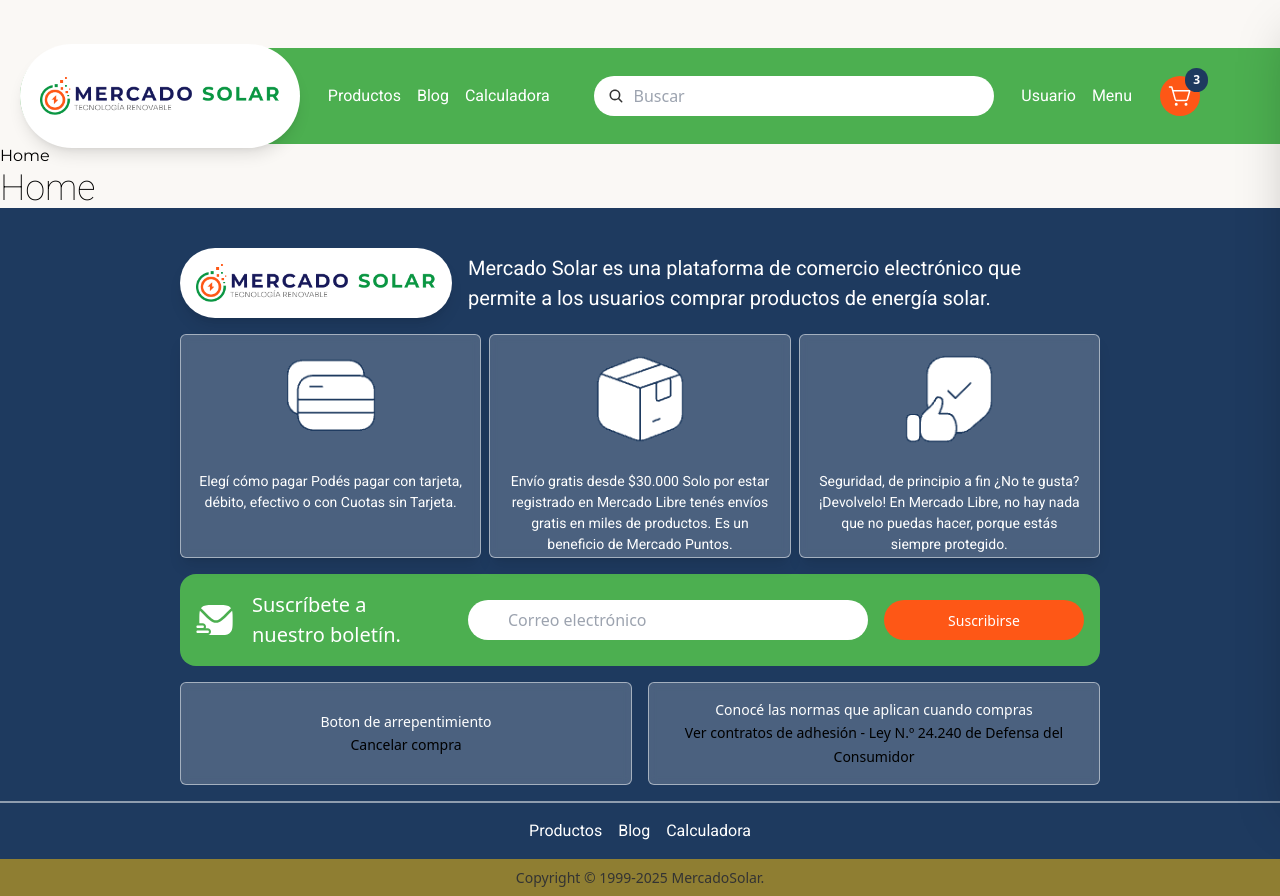
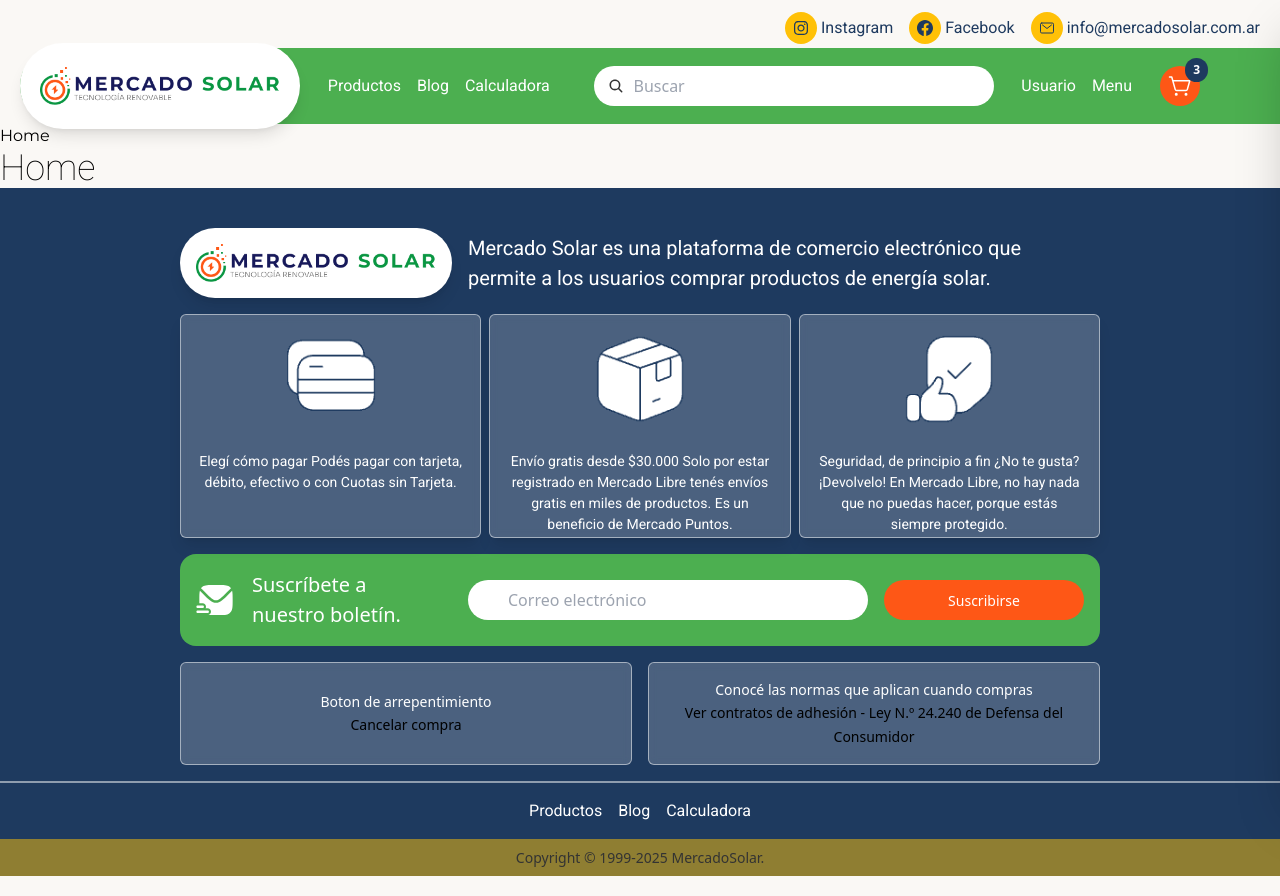
Before and after one commit to madezdev/app-ecommerce-fe, a Next.js app: page / in a window 1280 px wide. Built offline with nearby package versions, Linux system fonts and the light colour scheme.

Commit message:
Agregar componente TopInformation y ajustar estilos en el layout y el menú superior

```diff
--- a/src/app/(main page)/layout.tsx
+++ b/src/app/(main page)/layout.tsx
@@ -1,5 +1,6 @@
 import { Footer } from '@/components/ui/footer/footer'
 import { Sidebar } from '@/components/ui/sidebar/sidebar'
+import { TopInformation } from '@/components/ui/top-information/topInformation'
 import { TopMenu } from '@/components/ui/top-menu/topMenu'
 
 export default function Layout ({
@@ -8,10 +9,13 @@
  children: React.ReactNode;
 }) {
   return (
-    <main className='min-h-screen overflow-x-hidden flex flex-col justify-between'>
+    <main className='relative min-h-screen overflow-x-hidden flex flex-col justify-between'>
+      <TopInformation />
       <TopMenu />
       <Sidebar />
-      {children}
+      <section className='flex-1'>
+        {children}
+      </section>
       <Footer />
     </main>
   )
--- a/src/components/ui/logo/logo.tsx
+++ b/src/components/ui/logo/logo.tsx
@@ -5,7 +5,7 @@
 export const Logo = () => {
   return (
     <Link href='/'
-      className='flex justify-center items-center w-[50px] h-[50px] lg:w-[280px] lg:h-[104px] ml-4 lg:ml-0 bg-nwhite rounded-full shadow-lg'>
+      className='flex justify-center items-center w-[50px] h-[50px] lg:w-[280px] lg:h-[86px] ml-4 lg:ml-0 bg-nwhite rounded-full shadow-lg'>
       <Image
         src='/images/logo.png'
         width={240}
--- /dev/null
+++ b/src/components/ui/top-information/topInformation.tsx
@@ -0,0 +1,30 @@
+import { paragraph } from '@/config/fonts'
+import React from 'react'
+import { BsFacebook } from 'react-icons/bs'
+import { FaInstagram } from 'react-icons/fa'
+import { IoMailOutline } from 'react-icons/io5'
+
+export const TopInformation = () => {
+  return (
+    <div className='absolute top-3 right-5 flex items-center justify-end gap-4 w-full h-auto'>
+      <a href="" className='flex items-center justify-center gap-1 cursor-pointer'>
+        <div className='p-2 bg-pyellow rounded-full'>
+          <FaInstagram color='#1E3A5F' />
+        </div>
+        <span className={`${paragraph.className} text-sblue`}>Instagram</span>
+      </a>
+      <a href="" className='flex items-center justify-center gap-1 cursor-pointer'>
+        <div className='p-2 bg-pyellow rounded-full'>
+          <BsFacebook color='#1E3A5F' />
+        </div>
+        <span className={`${paragraph.className} text-sblue`}>Facebook</span>
+      </a>
+      <a href="" className='flex items-center justify-center gap-1 cursor-pointer'>
+        <div className='p-2 bg-pyellow rounded-full'>
+          <IoMailOutline color='#1E3A5F'/>
+        </div>
+        <span className={`${paragraph.className} text-sblue`}>info@mercadosolar.com.ar</span>
+      </a>
+    </div>
+  )
+}
--- a/src/components/ui/top-menu/topMenu.tsx
+++ b/src/components/ui/top-menu/topMenu.tsx
@@ -13,7 +13,7 @@
   return (
     <nav className='relative flex justify-center items-center bg-transparent w-full gl:pl-[180px] mt-[24px] lg:mt-[48px] '>
       {/* navBar green */}
-      <div className='flex justify-between items-center w-full h-[96px] ml-[20px] bg-sgreen rounded-tl-full rounded-bl-full'>
+      <div className='flex justify-between items-center w-full h-[76px] ml-[20px] bg-sgreen rounded-tl-full rounded-bl-full'>
         {/* Logo */}
         <div>
           <Logo />
@@ -60,7 +60,7 @@
                   3
                 </span>
                 <div className='rounded-full bg-porange p-2'>
-                  <PiShoppingCartSimple className="w-[24px] h-[24px] text-nwhite hover:text-sblue focus:text-sblue hover:scale-105 transition-all duration-150"  />
+                  <PiShoppingCartSimple className="w-[24px] h-[24px] text-nwhite hover:text-pyellow focus:text-sblue hover:scale-105 transition-all duration-150"  />
                 </div>
               </div>
             </Link>
```
